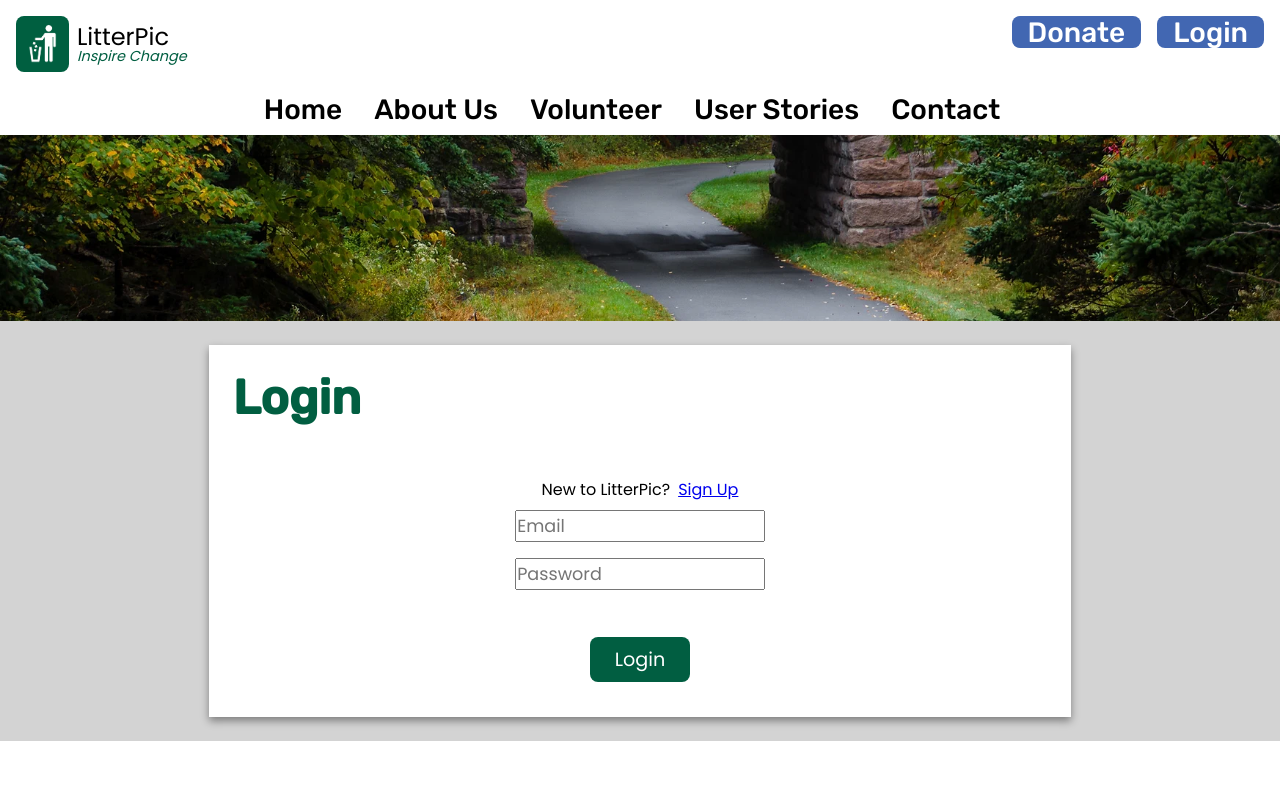
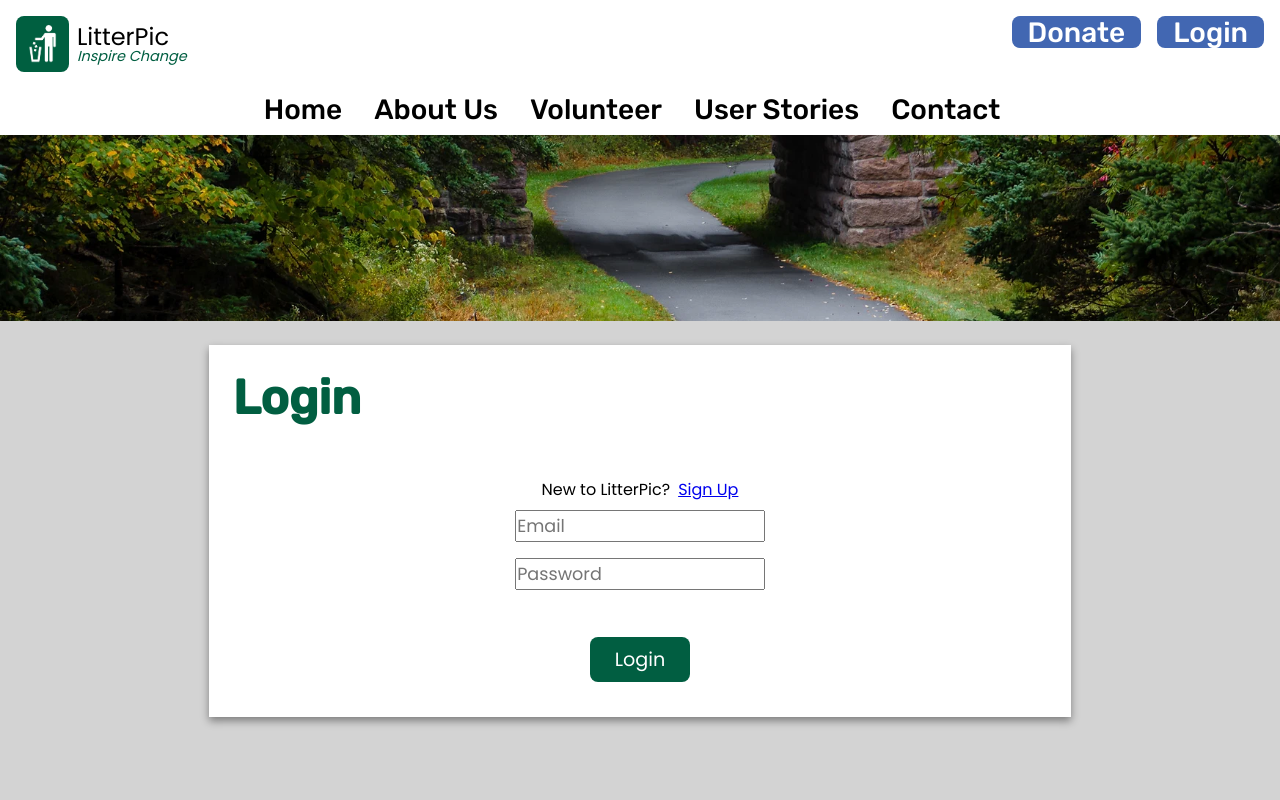
Before and after one commit to LitterPic/litterpic_org, a Next.js app: page /login in a window 1280 px wide. Shown: the top 800 px of the page. Built offline with nearby package versions, Linux system fonts and the light colour scheme; no server answers.

Commit message:
Updated style to support footer at bottom of the screen

```diff
--- a/styles/contact.scss
+++ b/styles/contact.scss
@@ -4,7 +4,7 @@
 .contact-wrapper {
   align-items: center;
   display: flex;
-  height: 90%;
+  height: 100%;
   justify-content: center;
 }
 
--- a/styles/styles.css
+++ b/styles/styles.css
@@ -175,7 +175,7 @@
 .contact-wrapper {
   align-items: center;
   display: flex;
-  height: 90%;
+  height: 100%;
   justify-content: center;
 }
 
@@ -1190,7 +1190,7 @@ p .index-inspire-change-text {
 .contact-wrapper {
   align-items: center;
   display: flex;
-  height: 90%;
+  height: 100%;
   justify-content: center;
 }
 
@@ -4069,10 +4069,11 @@ textarea {
 }
 
 .page {
-  align-items: center;
+  align-items: flex-start;
   background-color: #d3d3d3;
   display: flex;
   justify-content: center;
+  min-height: 100vh;
   padding: 1.5rem;
 }
 
--- a/styles/styles.scss
+++ b/styles/styles.scss
@@ -105,10 +105,11 @@ textarea {
 }
 
 .page {
-  align-items: center;
+  align-items: flex-start;
   background-color: $gray;
   display: flex;
   justify-content: center;
+  min-height: 100vh;
   padding: 1.5rem;
 }
 
```
Also changed, not shown: 1 other file (tests, documents, lock files or other folders).
